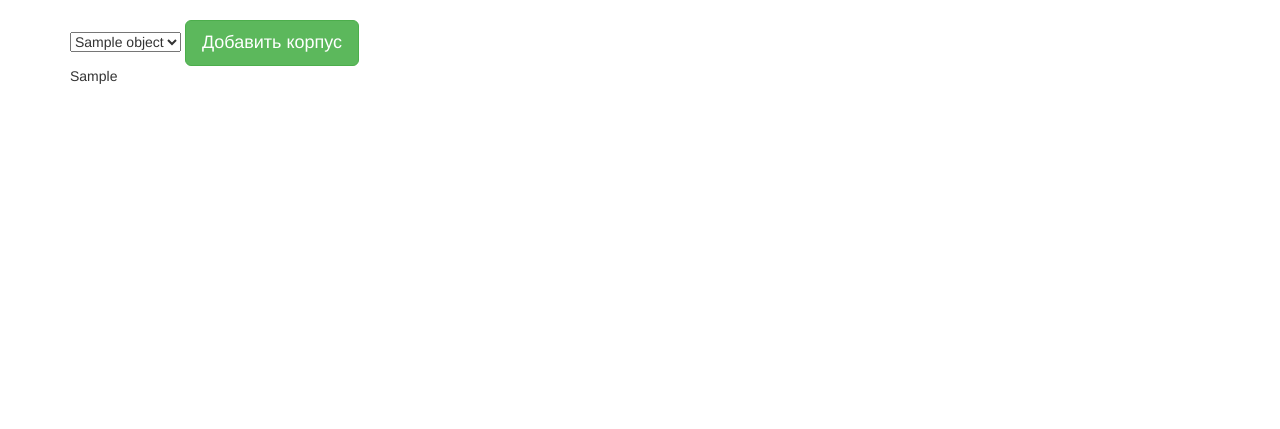
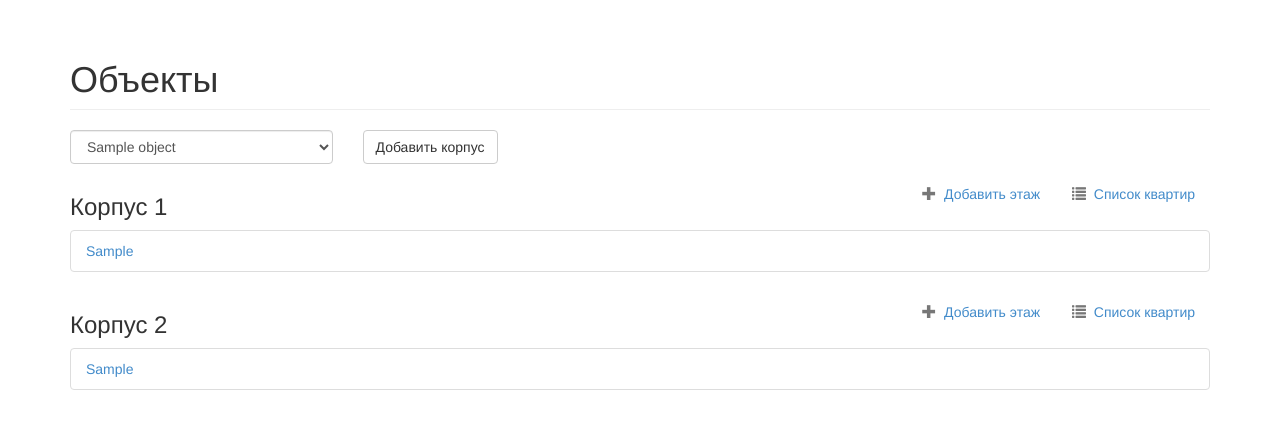
Before and after one commit to dataloft/floor-planner, a PHP site: template application/views/admin/blocks/index.php in a window 1280 px wide. Shown: the part 52-481 px from the top of the page. Run offline with PHP 8.4, Linux system fonts and the light colour scheme; the template is opened without the code that fills it: most values are stand-ins (such as "Sample title", 1, 10 or a date in 2020); some libraries are stand-ins or nearby versions.

Commit message:
Prepare objects view

```diff
--- a/application/views/admin/blocks/index.php
+++ b/application/views/admin/blocks/index.php
@@ -2,8 +2,14 @@
     <? if (isset($message['type'])) {?>
 	<div class="alert alert-<?=$message['type']?>"> <a class="close" data-dismiss="alert" href="#">&times;</a> <? if ($message['type']=='success') {?><span class="glyphicon glyphicon-ok"></span><?}?> <?=$message['text']?></div>
 	<? } ?>
+	<h1 class="page-header">Объекты</h1>
+	<div class="row">
         <form id="addblock-form" action="" method="post">
-    <select name="object_id">
+			<div class="col-md-9 col-md-push-3" style="margin-bottom: 10px">
+				<a class="btn btn-default" href="#" data-toggle="modal" data-target="#title-block-modal">Добавить корпус</a>
+			</div>
+			<div class="col-md-3 col-md-pull-9" style="margin-bottom: 10px">
+				<select class="form-control" name="object_id">
 <?
 foreach ($objects_list as $object)
 {
@@ -13,9 +19,7 @@
 }
 ?>
 				</select>
-        <a class="btn btn-lg btn-success"
-           href="#" data-toggle="modal"
-           data-target="#title-block-modal">Добавить корпус</a>
+			</div>
 			<div class="modal fade" id="title-block-modal" tabindex="-1" role="dialog">
 	            <div class="modal-dialog">
 	                <div class="modal-content">
@@ -31,19 +35,70 @@
 	                </div>
 	            </div>
 	        </div>
-
         </form>
-    <div id="blocks-list">
+	</div>
+    <div class="row">
+	    <div class="col-md-12">
+	    	<h3 class="pull-left">Корпус 1</h3>
+			<ul class="nav nav-pills pull-right">
+			  <li>
+			    <a class="dropdown-toggle" data-toggle="dropdown" href="#">
+			      <span class="glyphicon glyphicon-plus" style="color: #777"></span>&nbsp;&nbsp;Добавить этаж
+			    </a>
+			  </li>
+			  <li>
+			    <a class="dropdown-toggle" data-toggle="dropdown" href="#">
+			      <span class="glyphicon glyphicon-list" style="color: #777"></span>&nbsp;&nbsp;Список квартир
+			    </a>
+			  </li>
+			</ul>
+		</div>
+	</div>
+	<div class="row">
+		<div class="col-md-12">
+			<ul class="list-group" id="blocks-list">
 <?
 if (!empty($blocks_list))
 foreach ($blocks_list as $block)
 {
 ?>
-                <div id="block-<?=$block['id']?>"><?=$block['numb_block']?></div>
+    			<li id="block-<?=$block['id']?>" class="list-group-item"><a href=""><?=$block['numb_block']?></a></li>
 <?
 }
 ?>
+            </ul>
 		</div>
-
-
 	</div>
+	    <div class="row">
+	    <div class="col-md-12">
+	    	<h3 class="pull-left">Корпус 2</h3>
+			<ul class="nav nav-pills pull-right">
+			  <li>
+			    <a class="dropdown-toggle" data-toggle="dropdown" href="#">
+			      <span class="glyphicon glyphicon-plus" style="color: #777"></span>&nbsp;&nbsp;Добавить этаж
+			    </a>
+			  </li>
+			  <li>
+			    <a class="dropdown-toggle" data-toggle="dropdown" href="#">
+			      <span class="glyphicon glyphicon-list" style="color: #777"></span>&nbsp;&nbsp;Список квартир
+			    </a>
+			  </li>
+			</ul>
+		</div>
+	</div>
+	<div class="row">
+		<div class="col-md-12">
+			<ul class="list-group" id="blocks-list">
+<?
+if (!empty($blocks_list))
+foreach ($blocks_list as $block)
+{
+?>
+    			<li id="block-<?=$block['id']?>" class="list-group-item"><a href=""><?=$block['numb_block']?></a></li>
+<?
+}
+?>
+            </ul>
+		</div>
+	</div>
+</div>
```
Lines whose indentation alone changed are shown as unchanged.
